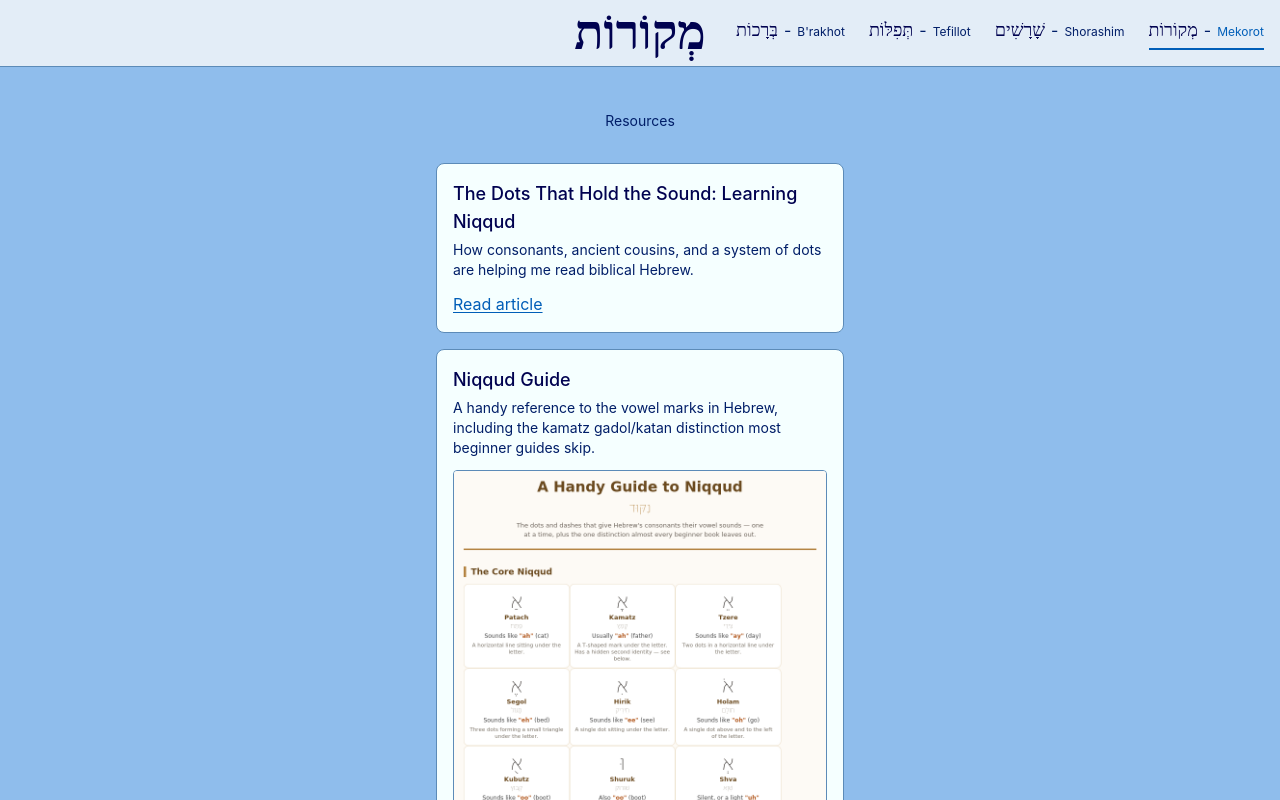
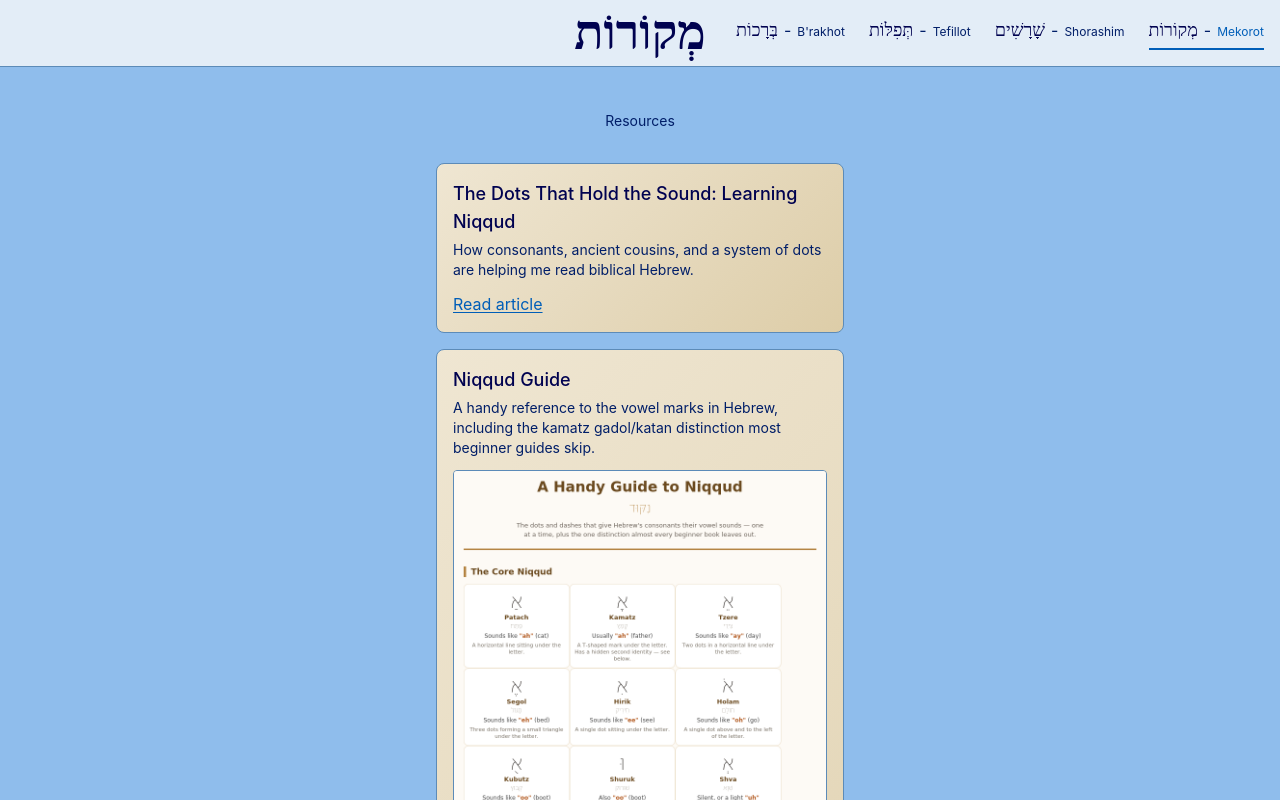
Before and after one commit to KerryCX/jewish-journey, a React (Vite) app: page /mekorot in a window 1280 px wide. Built offline with nearby package versions, Linux system fonts and the light colour scheme; a web font is replaced by a local one.

Commit message:
applied theme to mekorat cards

```diff
--- a/src/pages/Mekorot.jsx
+++ b/src/pages/Mekorot.jsx
@@ -42,7 +42,7 @@ export default function Mekorot() {
         {resources.map((r) => (
           <li
             key={r.title}
-            className='rounded-lg border border-line bg-surface p-4'
+            className='rounded-lg border border-line bg-parchment p-4'
           >
             <h2 className='text-lg font-medium text-ink'>{r.title}</h2>
             <p className='mt-1 text-sm text-ink-soft'>{r.description}</p>
```
